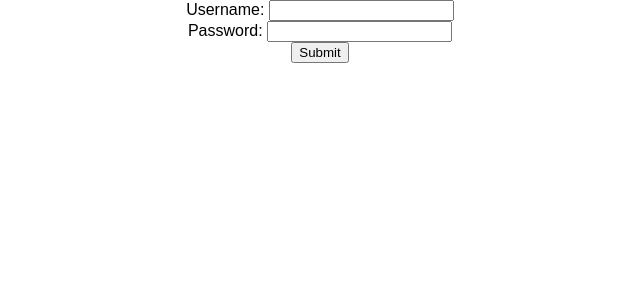
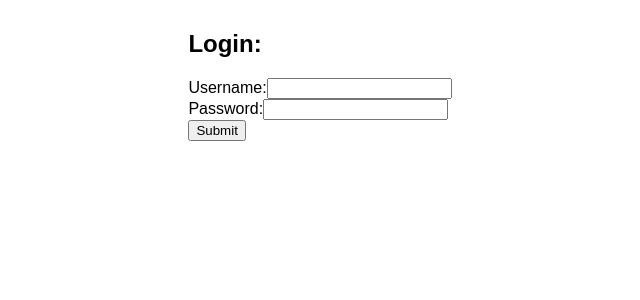
Before and after one commit to ashram92/thevoice, a React (Create React App) app in the folder voice-frontend/: page / in a window 1280 px wide. Shown: the top 300 px of the page, without its empty margins (320-960 px from the left). Built offline with nearby package versions, Linux system fonts and the light colour scheme.

Commit message:
Finalise data display and some CSS

```diff
--- a/voice-frontend/src/App.css
+++ b/voice-frontend/src/App.css
@@ -1,5 +1,8 @@
 .App {
-  text-align: center;
+
+  margin: auto;
+  width: 70%;
+  padding: 10px;
 }
 
 .App-logo {
@@ -34,13 +37,24 @@
 
 .login-form {
   max-width: 400px;
-  display: flex;
-  flex: 1;
-  flex-direction: column;
-  justify-content: flex-end;
+}
+
+.login-form label {
+  display: inline-block;
+}
+
+.login-form input {
+  display: inline-block;
+
 }
 
 .login-button {
   max-width: 200px;
   margin: 0 auto;
 }
+
+.logout-button {
+  float: right;
+  width: 100px;
+  height: 40px;
+}
--- a/voice-frontend/src/App.js
+++ b/voice-frontend/src/App.js
@@ -10,6 +10,41 @@ const LOGIN_URL = BASE_URL + '/accounts/api/login/';
 const LOGOUT_URL = BASE_URL + '/accounts/api/logout/';
 const PROFILE_URL = BASE_URL + '/accounts/api/profile/';
 const TEAMS_URL = BASE_URL + '/candidates/api/teams/'
+
+
+class Team extends Component {
+    constructor(props) {
+        super(props);
+        this.state = {
+            teamID: props.teamID,
+            name: props.name,
+            mentorID: props.mentor,
+            averageScore: props.averageScore,
+            candidates: props.candidates
+
+        };
+    }
+
+    render() {
+        return (
+            <div>
+                <h3>{this.state.name} [Avg: {Math.round(this.state.averageScore)}]</h3>
+                <ul>
+                    {this.state.candidates.map(function(candidate, i) {
+                        return (<li><b>{candidate.name}</b> [Avg: {Math.round(candidate.average_score)}]
+                            <ul>
+                                {candidate.activities.map(function(activity, j){
+                                   return (<li>{activity.song_name} | Date: {activity.performance_date} | Avg Score: {Math.round(activity.average_score)}</li>);
+                                })}
+                            </ul>
+                        </li>);
+                    })}
+                </ul>
+            </div>
+        )
+    }
+
+}
 
 
 class Profile extends Component {
@@ -41,7 +76,6 @@ class Profile extends Component {
                 teams: response.data
             }));
             return;
-            console.log(this.response.data);
         }).catch(error => {
            if (error.status === 403) {
                alert('You are not logged in');
@@ -60,11 +94,13 @@ class Profile extends Component {
         return (
             <div>
                 <div>
-                    Username: {profile.userId}. {profile.username}
+                    Logged in as: {profile.username}
+                    <button class="logout-button" onClick={this.props.handleLogout}>Logout</button>
                 </div>
-                You are logged in {profile.firstName} {profile.lastName}!
-                <pre>{JSON.stringify(teams, null, 2)}</pre>
-                <button onClick={this.props.handleLogout}>Logout</button>
+                <h1>Teams</h1>
+                {teams.map(function(team, i){
+                    return <Team key={team.id} teamID={team.id} name={team.name} mentorID={team.mentor} candidates={team.candidates} averageScore={team.average_score}/>
+                })}
             </div>
         );
     }
--- a/voice-frontend/src/Login.jsx
+++ b/voice-frontend/src/Login.jsx
@@ -18,6 +18,7 @@ class Login extends React.Component {
         return (
             <div className='login-form-container'>
                 <div className='login-form'>
+                    <h2>Login:</h2>
                     <div>
                         <label>Username: </label>
                         <input
```
Also changed, not shown: 1 other file (tests, documents, lock files or other folders).
